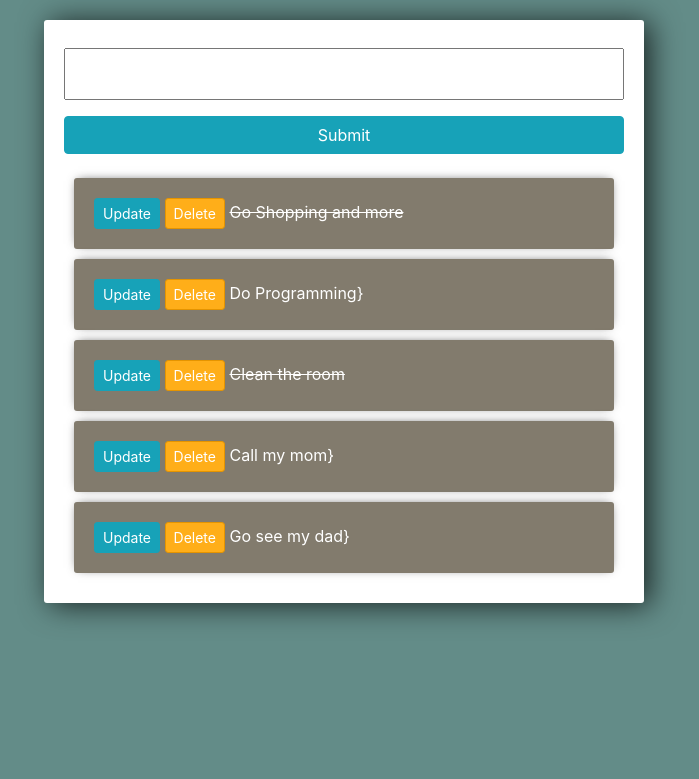
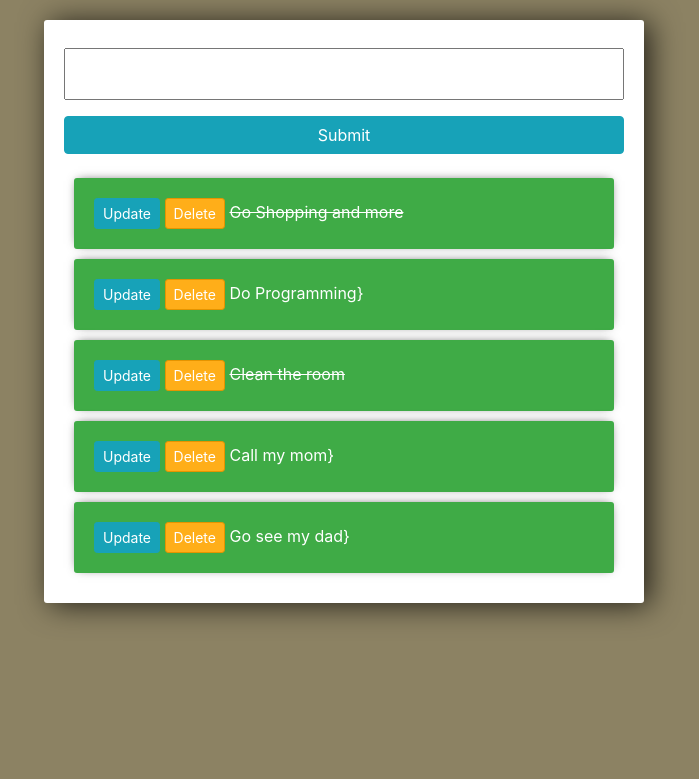
Before and after one commit to Pinky-alt-spec/Todo, a Django app: template todo_list/templates/todo_list/list.html in a window 1280 px wide. Shown: the top 779 px of the page, without its empty margins (296-995 px from the left). Run offline with Django 3.2, Linux system fonts and the light colour scheme; the template is opened without the code that fills it: values that come from a table or form of the project are taken from there, others are empty; data comes from the database, SQL or seed files in the repository; form fields are guessed from the names that the template uses; parts of the project's set-up code (start-up, migrations or seed data) failed here and were passed over; some libraries are stand-ins or nearby versions.

Commit message:
Update list.html

```diff
--- a/todo_list/templates/todo_list/list.html
+++ b/todo_list/templates/todo_list/list.html
@@ -2,7 +2,7 @@
   <link rel="stylesheet" href="https://stackpath.bootstrapcdn.com/bootstrap/4.3.1/css/bootstrap.min.css" integrity="sha384-ggOyR0iXCbMQv3Xipma34MD+dH/1fQ784/j6cY/iJTQUOhcWr7x9JvoRxT2MZw1T" crossorigin="anonymous">
   <style>
      body{
-        background-color: #638C88;
+        background-color: #8c8263;
      }
 
      input{
@@ -26,7 +26,7 @@
      }
 
      .item-row{
-        background-color: #827b6d;
+        background-color: #3fab46;
         margin:10px;
         padding: 20px;
         border-radius: 3px;
```
